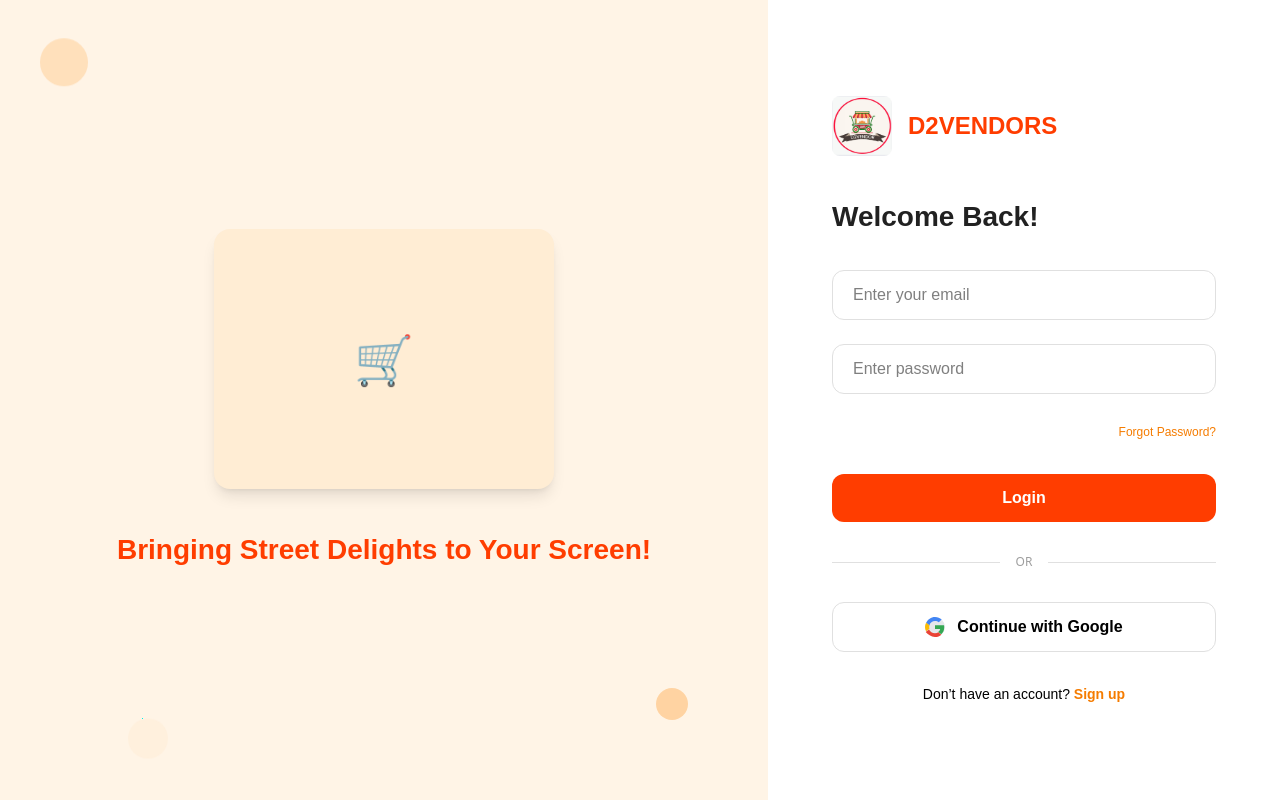
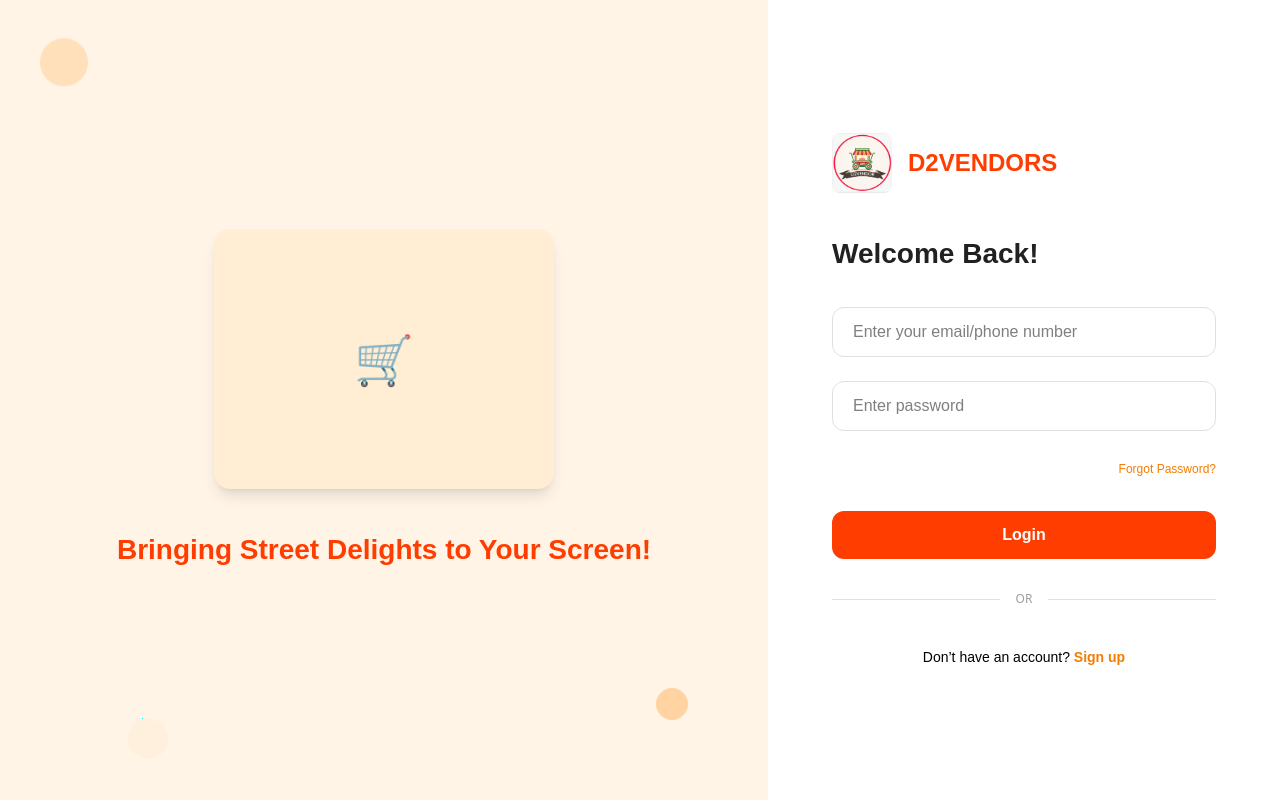
Before and after one commit to arya-5990/D2Vendor-Direct-to-Vendor-, a React (Vite) app: page /login in a window 1280 px wide. Built offline with nearby package versions, Linux system fonts and the light colour scheme.

Commit message:
first push

```diff
--- a/package.json
+++ b/package.json
@@ -11,6 +11,7 @@
   },
   "dependencies": {
     "@tailwindcss/vite": "^4.1.11",
+    "firebase": "^12.0.0",
     "react": "^19.1.0",
     "react-dom": "^19.1.0",
     "react-icons": "^5.5.0",
--- a/pages/login.jsx
+++ b/pages/login.jsx
@@ -1,4 +1,5 @@
 import React from 'react';
+import firebaseApp from '../src/firebase';
 
 const Login = () => {
   return (
@@ -45,7 +46,7 @@ const Login = () => {
             {/* Email Field */}
             <input
               type="email"
-              placeholder="Enter your email"
+              placeholder="Enter your email/phone number"
               className="w-full px-5 py-3 rounded-xl border border-[#E0E0E0] focus:outline-none focus:ring-2 focus:ring-orange-200"
               style={{ fontFamily: 'Poppins, sans-serif', fontSize: 16 }}
             />
@@ -89,18 +90,6 @@ const Login = () => {
               <div className="flex-1 h-px bg-[#E0E0E0]"></div>
             </div>
             {/* Google Login Button */}
-            <button
-              type="button"
-              className="w-full flex items-center justify-center gap-3 py-3 border border-[#E0E0E0] rounded-xl font-semibold bg-white hover:bg-orange-50 transition-colors"
-              style={{ fontFamily: 'Poppins, sans-serif', fontSize: 16, borderRadius: 12 }}
-            >
-              {/* Google Icon Placeholder */}
-              <span className="inline-block w-5 h-5 bg-gray-200 rounded-full flex items-center justify-center">
-                {/* Replace with Google SVG icon */}
-                <svg width="20" height="20" viewBox="0 0 48 48"><g><path fill="#4285F4" d="M24 9.5c3.54 0 6.7 1.22 9.19 3.23l6.85-6.85C35.64 2.69 30.18 0 24 0 14.84 0 6.73 5.82 2.69 14.09l7.98 6.19C12.13 13.13 17.56 9.5 24 9.5z"/><path fill="#34A853" d="M46.1 24.55c0-1.64-.15-3.22-.42-4.74H24v9.01h12.42c-.54 2.9-2.18 5.36-4.66 7.03l7.19 5.6C43.98 37.13 46.1 31.3 46.1 24.55z"/><path fill="#FBBC05" d="M10.67 28.28a14.5 14.5 0 010-8.56l-7.98-6.19A23.97 23.97 0 000 24c0 3.77.9 7.34 2.69 10.47l7.98-6.19z"/><path fill="#EA4335" d="M24 48c6.18 0 11.36-2.05 15.15-5.57l-7.19-5.6c-2.01 1.35-4.58 2.15-7.96 2.15-6.44 0-11.87-3.63-14.33-8.9l-7.98 6.19C6.73 42.18 14.84 48 24 48z"/><path fill="none" d="M0 0h48v48H0z"/></g></svg>
-              </span>
-              Continue with Google
-            </button>
           </form>
           {/* Register Prompt */}
           <div className="mt-8 text-center text-sm" style={{ fontFamily: 'Poppins, sans-serif', fontSize: 14 }}>
--- /dev/null
+++ b/src/firebase.js
@@ -0,0 +1,17 @@
+import { initializeApp } from "firebase/app";
+import { getAnalytics } from "firebase/analytics";
+
+const firebaseConfig = {
+  apiKey: import.meta.env.VITE_FIREBASE_API_KEY,
+  authDomain: import.meta.env.VITE_FIREBASE_AUTH_DOMAIN,
+  projectId: import.meta.env.VITE_FIREBASE_PROJECT_ID,
+  storageBucket: import.meta.env.VITE_FIREBASE_STORAGE_BUCKET,
+  messagingSenderId: import.meta.env.VITE_FIREBASE_MESSAGING_SENDER_ID,
+  appId: import.meta.env.VITE_FIREBASE_APP_ID,
+  measurementId: import.meta.env.VITE_FIREBASE_MEASUREMENT_ID
+};
+
+const app = initializeApp(firebaseConfig);
+const analytics = getAnalytics(app);
+
+export default app;
```
Also changed, not shown: 2 other files (tests, documents, lock files or other folders).
